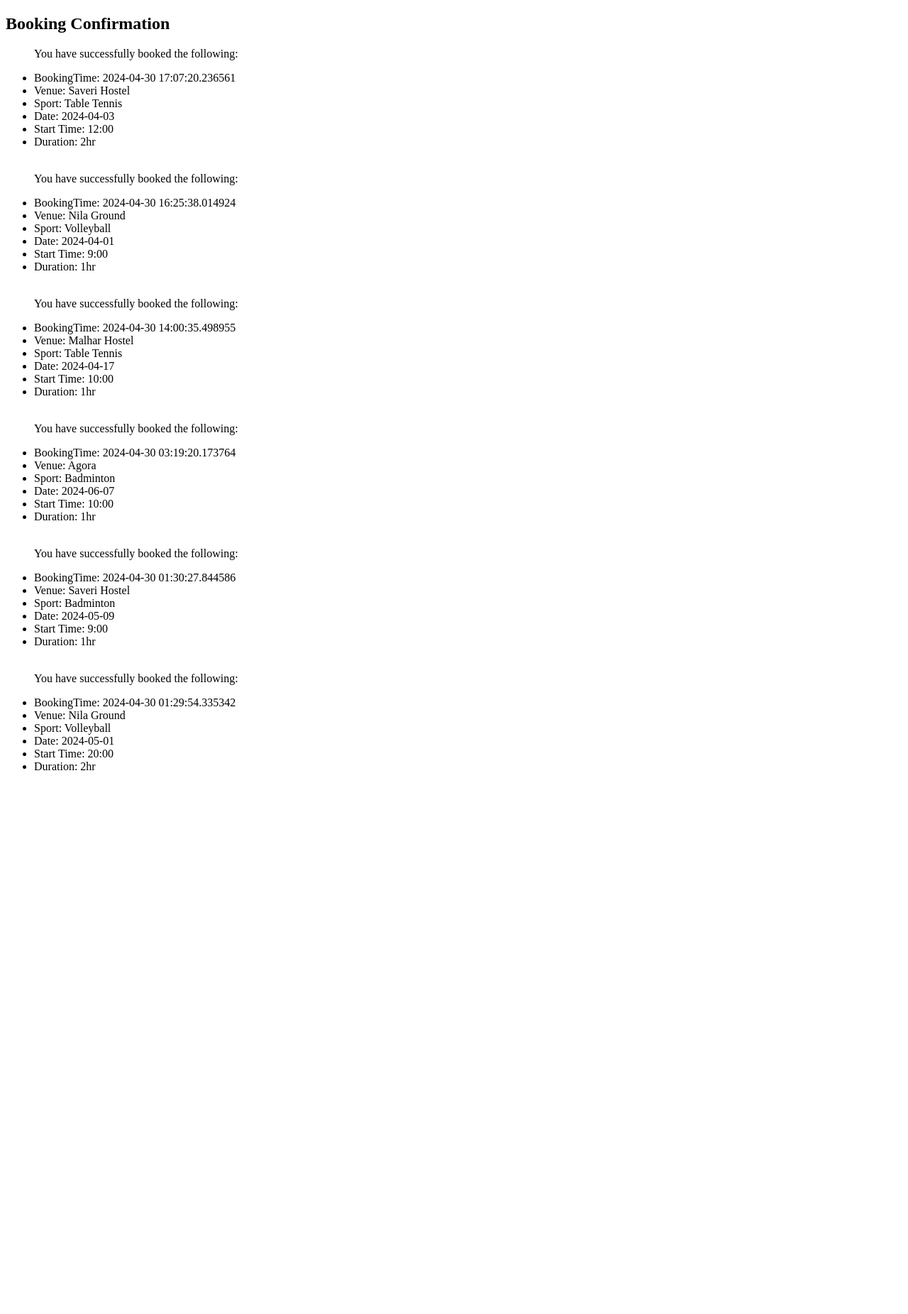
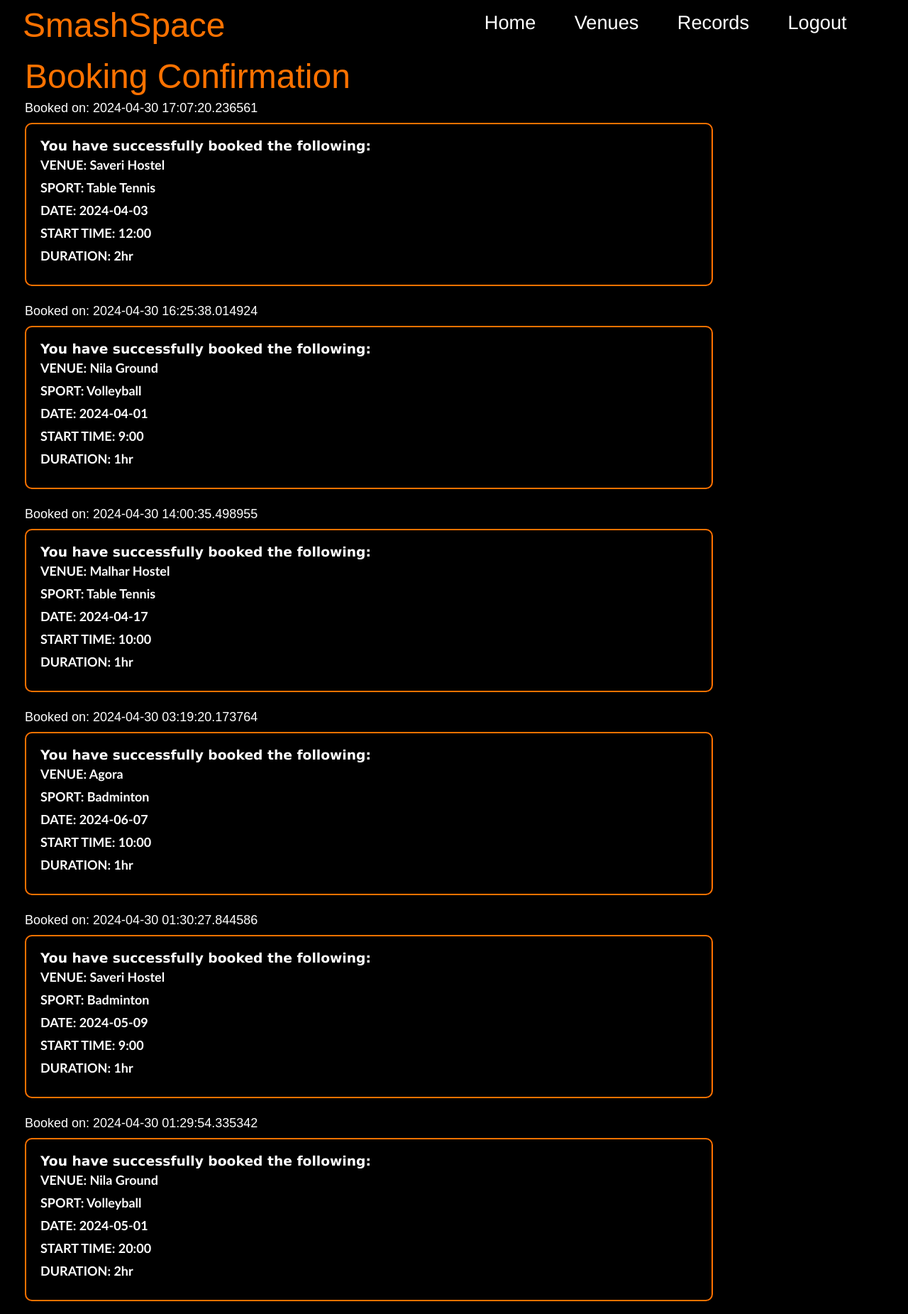
Before and after one commit to DheerajRamKalava/finalee, a Flask app: page /records in a window 1280 px wide. Shown: the whole page at 71% size. Before the commit the page ends 1085 px from the top, so only its background shows below. Run offline with Flask 3, Linux system fonts and the light colour scheme; a user stored in the database is signed in.

Commit message:
completed records....

```diff
--- a/Badminton Website/app.py
+++ b/Badminton Website/app.py
@@ -38,7 +38,7 @@ admin.add_view(VenueView(Venue, db.session))
 admin.add_view(SportView(Sport,db.session))
 admin.add_view(LogView(BookingLog, db.session))
 admin.add_view(MemberView(Member,db.session))
-admin.add_link(MenuLink(name='Logout', url='/logout'))
+admin.add_link(MenuLink(name='Logout', url='/admin-logout'))
 
 login_manager = LoginManager(app)
 login_manager.login_view = 'login'
@@ -77,7 +77,16 @@ def adminregister():
 @login_required
 def logout():
     logout_user()
-    return redirect("/")
+    flash("User has successfully logged out","error")
+    return redirect(url_for("userlogin"))
+
+
+@app.route('/admin-logout')
+@login_required
+def adminlogout():
+    logout_user()
+    flash("Admin has successfully logged out","error")
+    return redirect(url_for("userlogin"))
 
 
 @app.route("/", methods=['GET', 'POST'])
@@ -115,6 +124,7 @@ def userregister():
                 db.session.add(new_user)
                 db.session.commit()
                 flash('User registered successfully. You can now log in.', 'success')
+                return redirect(url_for("userlogin"))
 
     return render_template('Register.html',messages=get_flashed_messages())
 
@@ -142,13 +152,13 @@ def about_person(instno):
 
 @app.route("/venues/<venuename>", methods=['GET', 'POST'])
 def booking_page(venuename):
-    current_url = request.url
     venue = Venue.query.filter_by(VenueName=venuename).first()
     if request.method == "POST":
         if current_user.is_authenticated:
-            return redirect(current_url + "/book")
+            return redirect(url_for("book_venue",venuename=venuename))
         else:
             flash("You have not Logged In","error")
+            return redirect(url_for("userlogin"))
     return render_template("Booking_page.html", venue=venue ,messages=get_flashed_messages(), avail_sports=venue.Sports)
 
 
@@ -192,8 +202,6 @@ def generate_available_slots(venue,sport,date):
 @app.route('/venues/<venuename>/book', methods=["GET","POST"])
 def book_venue(venuename):
     venue = Venue.query.filter_by(VenueName=venuename).first()
-    current_url = request.url
-    new_url = current_url.replace("/book","")
 
     # Handle form submission (POST request)
     if request.method == 'POST' and current_user.is_authenticated:
@@ -218,8 +226,7 @@ def book_venue(venuename):
 
         db.session.add(new_booking)
         db.session.commit()
-        flash("Booking was successful")
-        return redirect(new_url)
+        return redirect(url_for("record"))
 
     # Handle GET request
     elif request.method == "GET":
@@ -227,8 +234,8 @@ def book_venue(venuename):
 
     # Handle other request methods
     else:
-        flash("Invalid request method", "error")
-        return redirect(new_url)
+        flash("Login is pending", "error")
+        return redirect(url_for("userlogin"))
 
 @app.route('/venues/<venuename>/availability', methods=['GET'])
 def get_available_slots(venuename):
@@ -244,9 +251,6 @@ def get_available_slots(venuename):
         return jsonify({'availableSlots': available_slots})
 
     return jsonify({'error': 'Invalid parameters'}), 400
-
-from flask import render_template
-from flask_login import current_user, login_required
 
 @app.route("/records")
 def record():
--- /dev/null
+++ b/Badminton Website/static/css/records.css
@@ -0,0 +1,75 @@
+/* body {
+    font-family: Arial, sans-serif;
+    margin: 0;
+    padding: 0;
+    color: #f2f2f2;
+    margin: 80px 0 0 35px;
+}
+
+.text {
+    text-align: center;
+    margin-top: 20px;
+}
+
+ul {
+    list-style-type: none;
+}
+
+li {
+    margin-bottom: 10px;
+}
+
+.box {
+    border: 1px solid #ff7200;
+    border-radius: 5px;
+    padding: 10px;
+    margin-top: 10px;
+    background-color: #f9f9f9;
+    color: black;
+}
+
+ */
+ body {
+    font-family: Arial, sans-serif;
+    margin: 0;
+    padding: 0;
+    color: #333; /* Dark text color for better readability */
+    margin: 80px 0 0 35px;
+}
+
+ul {
+    list-style-type: none;
+}
+
+li {
+    margin-bottom: 10px;
+
+}
+
+#time{
+    margin-top: 7px;
+    color: #fff;
+    font-size: large;
+}
+
+.box {
+    border: 2px solid #ff7200; /* Increased border width for a bolder look */
+    border-radius: 10px; /* Slightly rounded corners */
+    padding: 20px; /* Increased padding for better spacing */
+    margin-top: 10px; /* Increased margin space at the top */
+    margin-right: 30px;
+    background-color: #000;
+    color: #fff; /* Dark text color for contrast */
+    box-shadow: 0 0 10px rgba(0, 0, 0, 0.1); /* Added a subtle shadow for depth */
+}
+
+#data{
+    font-weight:700;
+    font-family:'Trebuchet MS', 'Lucida Sans Unicode', 'Lucida Grande', 'Lucida Sans', Arial, sans-serif;
+    font-size: large;
+}
+
+#yhs{
+    font-family: 'Lucida Sans', 'Lucida Sans Regular', 'Lucida Grande', 'Lucida Sans Unicode', Geneva, Verdana, sans-serif;
+    margin-bottom: 5px;
+}
--- a/Badminton Website/templates/Records.html
+++ b/Badminton Website/templates/Records.html
@@ -1,29 +1,33 @@
-<!DOCTYPE html>
-<html lang="en">
-<head>
-    <meta charset="UTF-8">
-    <meta name="viewport" content="width=device-width, initial-scale=1.0">
-    <title>Booking Confirmation</title>
-</head>
-<body>
-    <h2>Booking Confirmation</h2>
-    <ul>
+{% extends 'Base.html' %}
+
+{% block title %}Records{% endblock %}
+
+{% block css %}
+<link rel="stylesheet" href="/static/css/records.css">
+{%endblock%}
+
+{% block content %}
+    <p style="color: #ff7200;font-family: fantasy;font-size: 3em;" >Booking Confirmation</p>
+    <ul  id = "UL">
 
         {%if logs == [] %}
             <p>No Recent Bookings</p>
         {%endif%}
         {% for log in logs %}
-            <p>You have successfully booked the following:</p>
-            <li>BookingTime: {{ BookingTimes[loop.index0] }}</li>
-            <li>Venue: {{ venues[loop.index0].VenueName }}</li>
-            <li>Sport: {{ sports[loop.index0].SportName }}</li>
-            <li>Date: {{ dates[loop.index0] }}</li>
-            <li>Start Time: {{ starts[loop.index0] }}</li>
-            <li>Duration: {{ durations[loop.index0] }}</li>
+            <li id = "time">Booked on: {{ BookingTimes[loop.index0] }}</li>
+            <div class = "box">
+                    <h3 id = "yhs">You have successfully booked the following:</h3>
+              <div id = "data">
+                <li>VENUE: {{ venues[loop.index0].VenueName }}</li>
+                <li>SPORT: {{ sports[loop.index0].SportName }}</li>
+                <li>DATE: {{ dates[loop.index0] }}</li>
+                <li>START TIME: {{ starts[loop.index0] }}</li>
+                <li>DURATION: {{ durations[loop.index0] }}</li>
+              </div>
+            </div>
 
             <br>
         {% endfor %}
     </ul>
     <!-- You can add more content or styling here -->
-</body>
-</html>
+{%endblock%}
```
Also changed, not shown: Badminton Website/instance/finaleee.db.
